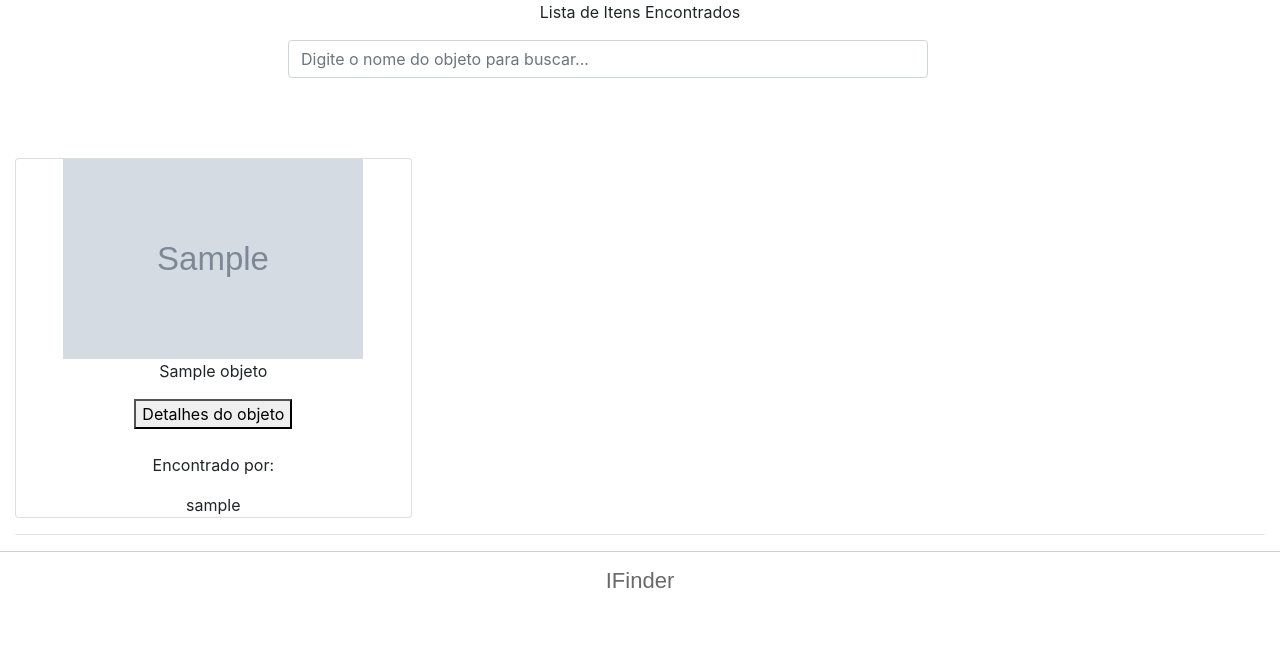
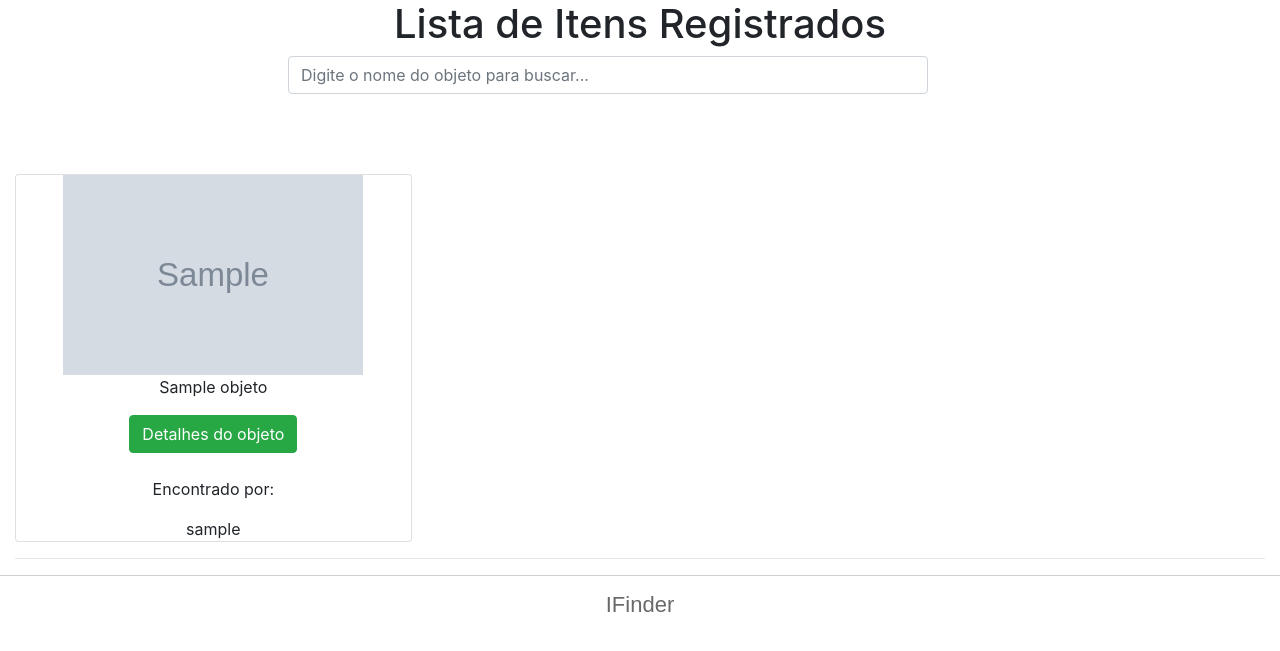
Before and after one commit to brunomalheiros/IFinder, a Django app: page /lista-de-itens/ in a window 1280 px wide. Shown: the part 56-707 px from the top of the page. Run offline with Django 3.2, Linux system fonts and the light colour scheme; a user stored in the database is signed in; tables that the repository leaves empty hold one stand-in row (values such as "Sample post"); grey boxes marked "Sample" are stand-in pictures; some libraries are stand-ins or nearby versions.

Commit message:
pequenas correções

```diff
--- a/achadoseperdidos/templates/index.html
+++ b/achadoseperdidos/templates/index.html
@@ -23,17 +23,19 @@
 
       <section id="proposals" class="todo">
         <div class="todo">
-          <img src="./static/imagens/achou.png">
+          <img src="{% static 'imagens/iconfinder_sign-check_299110.png'%}">
 
           <span>Achou um objeto?</span>
           <p> Registre no sistema para que o dono possa entrar em contato e recuperá-lo.</p>
         </div>
         <div class="todo">
-          <img src="img/presentation/perdeu.png">
+          <img src="{% static 'imagens/iconfinder_simpline_59_2305604.png'%}">
           <span>Perdeu um objeto?</span>
           <p>Verifique se o objeto que você perdeu foi registrado por alguém e entre em contato.</p>
         </div>
       <a id="backtotop" href="#top" class=""><i class="fa fa-chevron-up"></i></a>
       </section>
 
+
+
 {% endblock %}
--- a/achadoseperdidos/templates/item.html
+++ b/achadoseperdidos/templates/item.html
@@ -3,7 +3,11 @@
     {% extends 'base.html' %}
     {% block content %}
 
-    <div class="hoc container center"> <img src="{{MEDIA_URL }}{{ objeto.imagem.url }}" width="400" height="400"> </img>
+    <div class="hoc container center" style="margin-top:30px"> <img src="{{MEDIA_URL }}{{ objeto.imagem.url }}" width="400" height="400"> </img>
+
+    </div>
+
+    <div class="hoc container center" style="right;">
         <br></br>
         <p>Nome do Objeto: {{ objeto.nome }}</p>
         <p>Descrição: {{ objeto.descricao }}</p>
--- a/achadoseperdidos/templates/listadeitens.html
+++ b/achadoseperdidos/templates/listadeitens.html
@@ -10,7 +10,7 @@
 {% block content %}
   <div class="sectiontitle">
 
-    <p>Lista de Itens Encontrados</p>
+   <h1>Lista de Itens Registrados</h1>
     <form method="GET" id="search-form">
       <input class="form-control" type="text" id="search" name="search" placeholder="Digite o nome do objeto para buscar..." value="{{ request.GET.search }}">
       <i class="fas fa-search" id="search-btn"></i>
@@ -31,7 +31,7 @@
               {% endif %}
               <div class="card-content">
                 <p class="card-text">{{ objeto.nome }} </p>
-                <a href="/detalhes-do-item/{{ objeto.id }}"><button> Detalhes do objeto </button></a><br><br
+                <a href="/detalhes-do-item/{{ objeto.id }}"><button  class="btn btn-success"> Detalhes do objeto </button></a><br><br
                 <p> Encontrado por:</p>
                 <p class="card-text">{{ objeto.user }}  </p>
               </div><!-- card content -->
```
